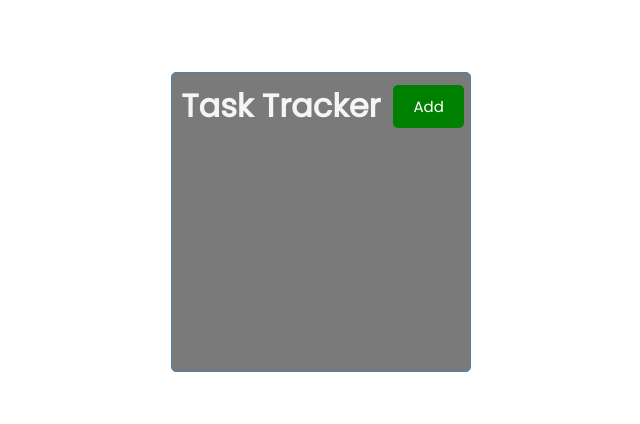
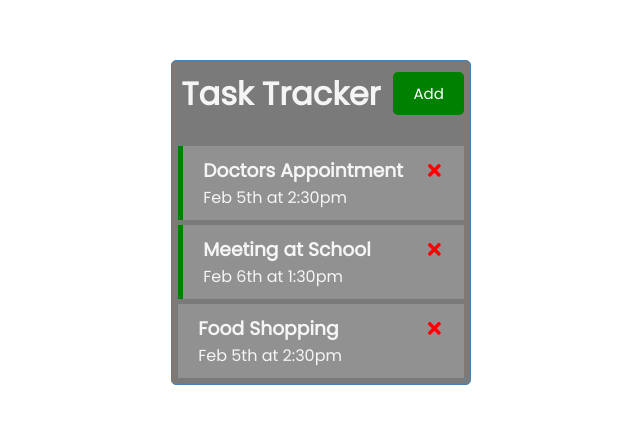
Before and after one commit to trevorrobertsjr/react-task-tracker, a React (Create React App) app: page / in a window 1280 px wide. Shown: the part 178-602 px from the top of the page, without its empty margins (319-959 px from the left). Built offline with nearby package versions, Linux system fonts and the light colour scheme.

Commit message:
at 1:03:18, added reminder toggle and delete task. Next, add task form

```diff
--- a/package.json
+++ b/package.json
@@ -8,6 +8,7 @@
     "@testing-library/user-event": "^13.5.0",
     "react": "^18.2.0",
     "react-dom": "^18.2.0",
+    "react-icons": "^4.4.0",
     "react-scripts": "5.0.1",
     "web-vitals": "^2.1.4"
   },
--- a/src/App.js
+++ b/src/App.js
@@ -1,13 +1,51 @@
+import { useState } from 'react'
+import Header from './components/Header'
+import Tasks from './components/Tasks'
+function App() {
+  const [tasks, setTasks] = useState([
+    {
+      id: 1,
+      text: 'Doctors Appointment',
+      day: 'Feb 5th at 2:30pm',
+      reminder: true,
+    },
+    {
+      id: 2,
+      text: 'Meeting at School',
+      day: 'Feb 6th at 1:30pm',
+      reminder: true,
+    },
+    {
+      id: 3,
+      text: 'Food Shopping',
+      day: 'Feb 5th at 2:30pm',
+      reminder: false,
+    },
+  ])
 
-import Header from './components/Header'
-function App() {
-  const name = 'Trevor'
+  // Delete Task
+  const deleteTask = (id) => {
+    // console.log('delete', id)
+    setTasks(tasks.filter((task) => task.id != id))
+  }
+  // Toggle Reminder
+  const toggleReminder = (id) => {
+    // console.log(id);
+    setTasks(tasks.map((task) => task.id == id ? { ...task, reminder: !task.reminder } : task))
+  }
+
   // If you don't want an explicit element returned and just the contents,
   // enclose code in <> </>
+  // tasks.length check with tertiary operator to determine to show placeholder text or tasks
   return (
     <div className='container'>
       <Header title="Task Tracker" />
-    </div>
+      {tasks.length > 0 ? (
+        <Tasks tasks={tasks} onDelete={deleteTask} onToggle={toggleReminder} />
+      ) : (
+        'No Tasks to Show'
+      )}
+    </div >
   );
   // only a single element can be returned. NOT multiple divs for example
 }
--- /dev/null
+++ b/src/components/Task.js
@@ -0,0 +1,13 @@
+import { FaTimes } from 'react-icons/fa'
+const Task = ({ task, onDelete, onToggle }) => {
+    return (
+        <div className={`task ${task.reminder ? 'reminder' : ''}`}
+            onDoubleClick={() => onToggle(task.id)}>
+            <h3>{task.text} <FaTimes style={{ color: 'red', cursor: 'pointer' }} onClick={() => onDelete(task.id)} /></h3>
+            <p>{task.day}</p>
+
+        </div>
+    )
+}
+
+export default Task
--- a/src/components/Tasks.js
+++ b/src/components/Tasks.js
@@ -1,29 +1,13 @@
-const tasks = [
-    {
-        id: 1,
-        text: 'Doctors Appointment',
-        day: 'Feb 5th at 2:30pm',
-        reminder: true,
-    },
-    {
-        id: 2,
-        text: 'Meeting at Schoolt',
-        day: 'Feb 6th at 1:30pm',
-        reminder: true,
-    },
-    {
-        id: 3,
-        text: 'Food Shopping',
-        day: 'Feb 5th at 2:30pm',
-        reminder: false,
-    },
-]
+import Task from './Task'
 
-const Tasks = () => {
+const Tasks = ({ tasks, onDelete, onToggle }) => {
+
     return (
-        <div>
-
-        </div>
+        <>
+            {tasks.map((task) => (
+                <Task key={task.id} task={task} onDelete={onDelete} onToggle={onToggle} />
+            ))}
+        </>
     )
 }
 
```
Also changed, not shown: 1 other file (tests, documents, lock files or other folders).
